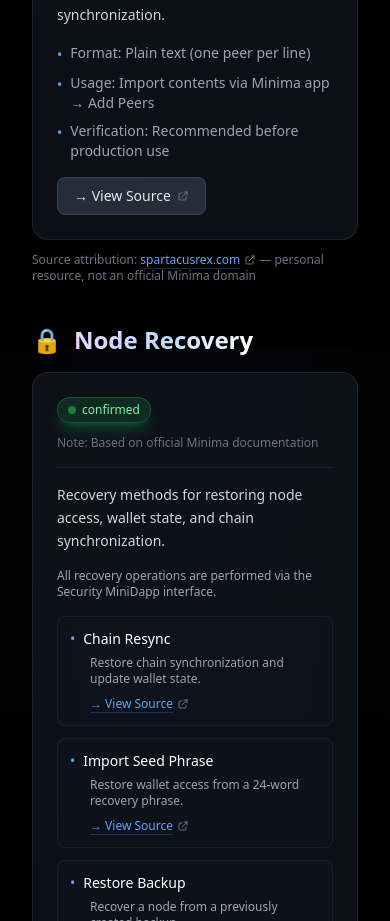
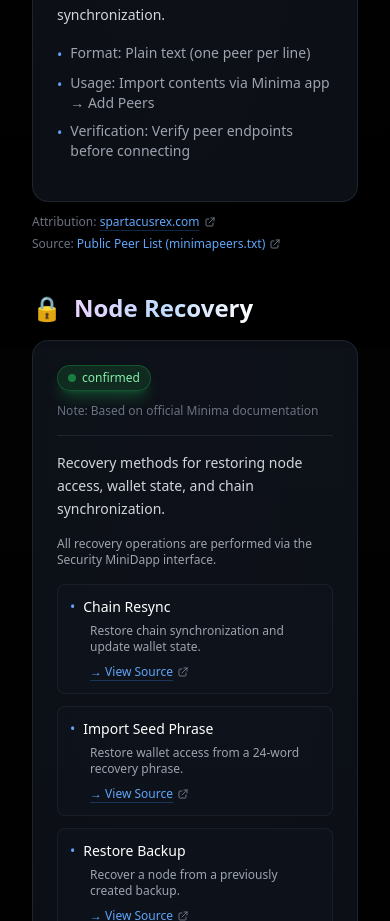
Before and after one commit to KuA1bo/minimaverse-site, a Next.js app: page /nodes in a window 390 px wide. Shown: the part 1340-2261 px from the top of the page. Built offline with nearby package versions, Linux system fonts and the light colour scheme.

Commit message:
Simplify Initial Peer Configuration footer: remove cluttered text, reorder attribution and source links for better mobile readability
Clarify verification step in Initial Peer Configuration for beginners

```diff
--- a/src/app/nodes/page.tsx
+++ b/src/app/nodes/page.tsx
@@ -272,28 +272,33 @@
               </li>
               <li className="flex items-start gap-2">
                 <span className="text-blue-400 mt-0.5">•</span>
-                <span>Verification: Recommended before production use</span>
+                <span>Verification: Verify peer endpoints before connecting</span>
               </li>
             </ul>
+          </div>
+        </div>
 
+        {/* Clean stacked links for mobile/desktop readability */}
+        <div className="text-gray-500 text-xs mt-3 flex flex-col gap-1.5">
+          <p>
+            Attribution:{' '}
+            <ExternalLink
+              href="https://spartacusrex.com"
+              className="text-blue-400 hover:text-purple-400 underline decoration-blue-500/30 hover:decoration-purple-500/60 underline-offset-4 transition-all duration-300"
+            >
+              spartacusrex.com
+            </ExternalLink>
+          </p>
+          <p>
+            Source:{' '}
             <ExternalLink
               href="https://spartacusrex.com/minimapeers.txt"
-              className="inline-flex items-center gap-1.5 px-4 py-2 bg-gray-700/60 hover:bg-gray-600/60 text-gray-200 text-sm font-medium rounded-lg transition-all duration-300 hover:scale-[1.02] border border-gray-600/50"
+              className="text-blue-400 hover:text-purple-400 underline decoration-blue-500/30 hover:decoration-purple-500/60 underline-offset-4 transition-all duration-300"
             >
-              → View Source
+              Public Peer List (minimapeers.txt)
             </ExternalLink>
-          </div>
+          </p>
         </div>
-        <p className="text-gray-500 text-xs mt-3">
-          Source attribution:{' '}
-          <ExternalLink
-            href="https://spartacusrex.com"
-            className="text-blue-400 hover:text-purple-400 underline decoration-blue-500/30 hover:decoration-purple-500/60 underline-offset-4 transition-all duration-300"
-          >
-            spartacusrex.com
-          </ExternalLink>
-          {' '}— personal resource, not an official Minima domain
-        </p>
       </section>
 
       {/* Node Recovery - official documentation hub */}
```
